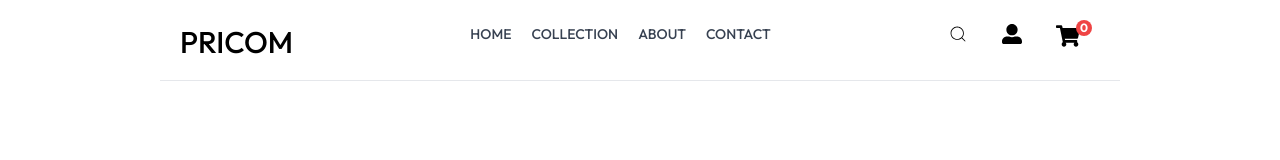
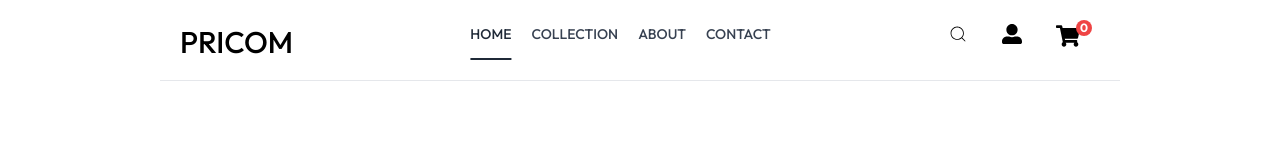
Before and after one commit to Nziza-Prince/e-commerceWebsite, a React (Vite) app in the folder e-commerceProject/: page /signin in a window 1280 px wide. Shown: the top 160 px of the page. Built offline with nearby package versions, Linux system fonts and the light colour scheme; a web font is replaced by a local one.

Commit message:
fixed som navigation issues

```diff
--- a/e-commerceProject/src/components/Navbar.jsx
+++ b/e-commerceProject/src/components/Navbar.jsx
@@ -14,7 +14,7 @@ const Navbar = () => {
   const cartItemCount = cart.reduce((total, item) => total + item.quantity, 0);
 
   const navLinks = [
-    { name: "HOME", path: "/home" },
+    { name: "HOME", path: "/" },
     { name: "COLLECTION", path: "/collection" },
     { name: "ABOUT", path: "/about" },
     { name: "CONTACT", path: "/contact" },
@@ -36,7 +36,7 @@ const Navbar = () => {
 
   const handleLogout = () => {
     localStorage.removeItem("token");
-    navigate("/", { replace: true });
+    navigate("/signin", { replace: true });
     window.location.reload(); // Clear any cached data
   };
 
--- a/e-commerceProject/src/components/ProtectedRoute.jsx
+++ b/e-commerceProject/src/components/ProtectedRoute.jsx
@@ -3,7 +3,7 @@ import { Navigate } from 'react-router-dom';
 
 const PrivateRoute = ({ children }) => {
     const token = localStorage.getItem("token");
-    return token ? children : <Navigate to="/" replace />;
+    return token ? children : <Navigate to="/signin" replace />;
 };
 
 PrivateRoute.propTypes = {
```
